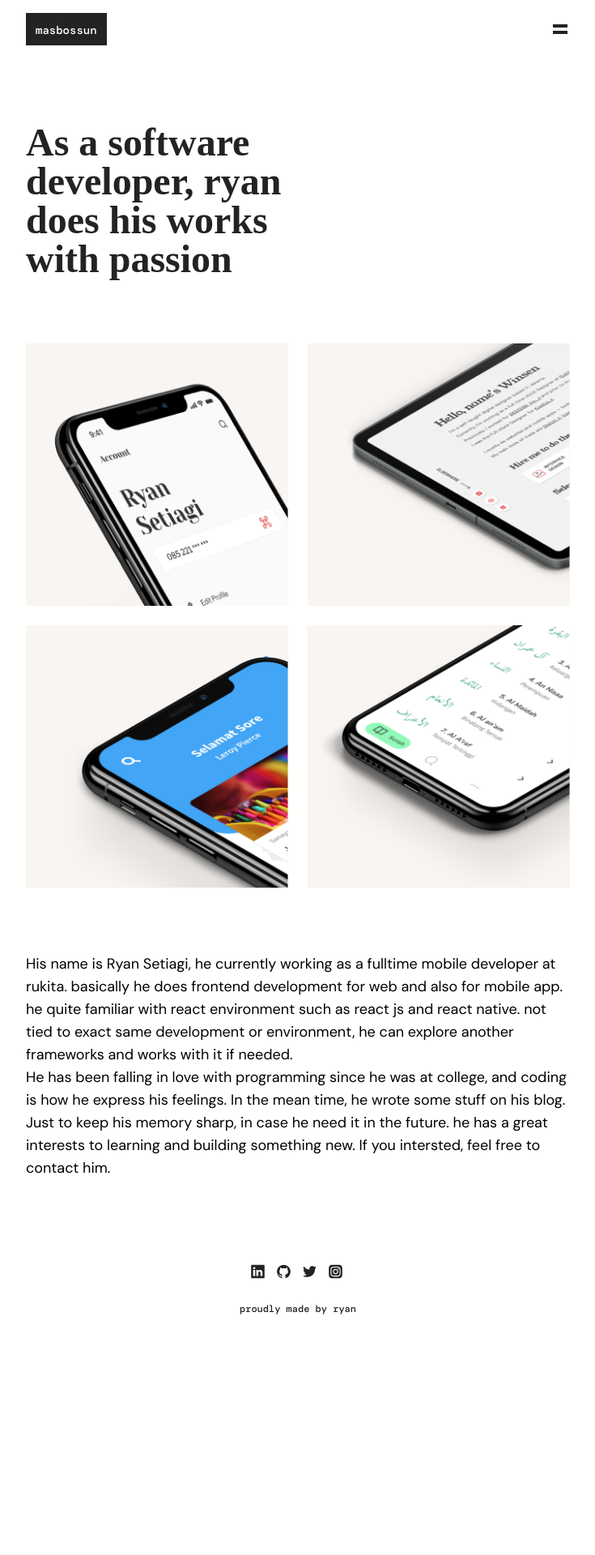
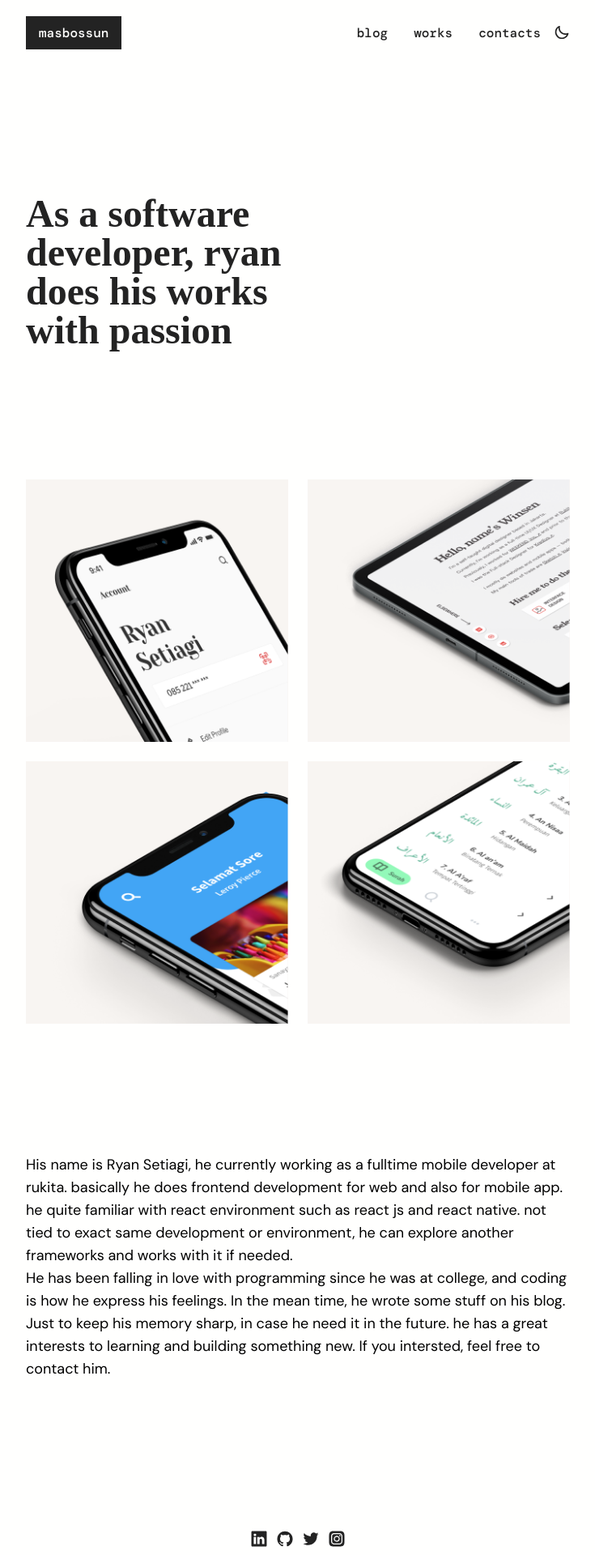
Before and after one commit to masbossun/masbossun-next, a Next.js app: page / in a window 1280 px wide. Shown: the top 1920 px of the page at 81% size, without its empty margins (272-1007 px from the left). Before the commit the page ends 1648 px from the top, so only its background shows below. Built offline with nearby package versions, Linux system fonts and the light colour scheme; a web font is replaced by a local one; what @tailwindcss/typography would draw is missing.

Commit message:
navbar: add desktop menu

```diff
--- a/components/icon.tsx
+++ b/components/icon.tsx
@@ -6,15 +6,23 @@ export type IconNames =
   | "twitter_solid"
   | "instagram_alt_solid"
   | "linkedin_solid"
-  | "github_solid";
+  | "github_solid"
+  | "sun"
+  | "moon";
 
 const Icon: FC<{
   icon: IconNames;
   className?: SVGAttributes<SVGSVGElement>["className"];
-}> = ({ icon, className }) => {
+  width: number;
+  height: number;
+}> = ({ icon, className, width, height }) => {
   return (
     <svg className={`fill-current ${className}`}>
-      <use xlinkHref={`/images/icons.svg#${icon}`} />
+      <use
+        xlinkHref={`/images/icons.svg#${icon}`}
+        width={width}
+        height={height}
+      />
     </svg>
   );
 };
--- a/components/navbar.tsx
+++ b/components/navbar.tsx
@@ -1,17 +1,26 @@
 import { FC, useState } from "react";
 import { useColorMode } from "../context/colorMode";
+import useWindowSize from "../hooks/useWindowSize";
+import Icon from "./icon";
 import Socials from "./socials";
 
 const Navbar = () => {
+  const size = useWindowSize();
   const [isMenuShow, setMenuShow] = useState(false);
 
   return (
-    <nav className="flex flex-row items-center py-4 relative">
+    <nav className="flex flex-row items-center justify-between py-4 relative">
       <NavLogo />
-      <NavMenuButton
-        onClick={() => setMenuShow((e) => !e)}
-        isMenuShow={isMenuShow}
-      />
+      {size ? (
+        size.width >= 640 ? (
+          <NavLinks />
+        ) : (
+          <NavMenuButton
+            onClick={() => setMenuShow((e) => !e)}
+            isMenuShow={isMenuShow}
+          />
+        )
+      ) : null}
       {isMenuShow ? <NavMenu /> : null}
     </nav>
   );
@@ -20,12 +29,58 @@ const Navbar = () => {
 const NavLogo = () => {
   return (
     <a href="/">
-      <div className="bg-black-primary dark:bg-white-secondary py-2 px-3">
-        <span className="font-monospace font-medium text-sm leading-4 text-white-primary dark:text-black-primary">
+      <div className="bg-black-primary dark:bg-white-secondary px-4 py-2">
+        <span className="font-monospace font-medium text-base text-white-primary dark:text-black-primary">
           masbossun
         </span>
       </div>
     </a>
+  );
+};
+
+const NavLinks: FC = () => {
+  const { colorMode, setColorMode } = useColorMode();
+
+  const toggleColorMode = () => {
+    if (colorMode === "dark") {
+      return setColorMode("light");
+    }
+    return setColorMode("dark");
+  };
+
+  return (
+    <div className="flex items-center">
+      <nav className="py-3 px-4">
+        <a
+          href="/blog"
+          className="font-monospace font-medium text-base leading-4 text-black-primary dark:text-white-primary"
+        >
+          blog
+        </a>
+      </nav>
+      <nav className="py-3 px-4">
+        <a
+          href="/works"
+          className="font-monospace font-medium text-base leading-4 text-black-primary dark:text-white-primary"
+        >
+          works
+        </a>
+      </nav>
+      <nav className="py-3 px-4">
+        <a
+          href="/contacts"
+          className="font-monospace font-medium text-base leading-4 text-black-primary dark:text-white-primary"
+        >
+          contacts
+        </a>
+      </nav>
+      <button
+        className=" text-black-primary dark:text-white-primary"
+        onClick={toggleColorMode}
+      >
+        <Icon icon="moon" height={20} width={20} className="h-5 w-5" />
+      </button>
+    </div>
   );
 };
 
--- a/components/socials.tsx
+++ b/components/socials.tsx
@@ -7,25 +7,35 @@ const Socials = () => {
         href="https://linkedin.com/in/ryan-setiagi"
         className="mr-2 text-black-primary dark:text-white-primary"
       >
-        <Icon icon="linkedin_solid" className="h-6 w-6" />
+        <Icon
+          icon="linkedin_solid"
+          width={24}
+          height={24}
+          className="h-6 w-6"
+        />
       </a>
       <a
         href="https://github.com/masbossun"
         className="mr-2 text-black-primary dark:text-white-primary"
       >
-        <Icon icon="github_solid" className="h-6 w-6" />
+        <Icon icon="github_solid" width={24} height={24} className="h-6 w-6" />
       </a>
       <a
         href="https://twitter.com/masbossun"
         className="mr-2 text-black-primary dark:text-white-primary"
       >
-        <Icon icon="twitter_solid" className="h-6 w-6" />
+        <Icon icon="twitter_solid" width={24} height={24} className="h-6 w-6" />
       </a>
       <a
         href="http://instagram.com/masbossun"
         className="text-black-primary dark:text-white-primary"
       >
-        <Icon icon="instagram_alt_solid" className="h-6 w-6" />
+        <Icon
+          icon="instagram_alt_solid"
+          width={24}
+          height={24}
+          className="h-6 w-6"
+        />
       </a>
     </div>
   );
--- /dev/null
+++ b/hooks/useWindowSize.ts
@@ -0,0 +1,32 @@
+import { useState, useEffect } from "react";
+// Define general type for useWindowSize hook, which includes width and height
+interface Size {
+  width: number;
+  height: number;
+}
+
+// Hook
+function useWindowSize(): Size | undefined {
+  // Initialize state with undefined width/height so server and client renders match
+  // Learn more here: https://joshwcomeau.com/react/the-perils-of-rehydration/
+  const [windowSize, setWindowSize] = useState<Size | undefined>(undefined);
+  useEffect(() => {
+    // Handler to call on window resize
+    function handleResize() {
+      // Set window width/height to state
+      setWindowSize({
+        width: window.innerWidth,
+        height: window.innerHeight,
+      });
+    }
+    // Add event listener
+    window.addEventListener("resize", handleResize);
+    // Call handler right away so state gets updated with initial window size
+    handleResize();
+    // Remove event listener on cleanup
+    return () => window.removeEventListener("resize", handleResize);
+  }, []); // Empty array ensures that effect is only run on mount
+  return windowSize;
+}
+
+export default useWindowSize;
--- a/package.json
+++ b/package.json
@@ -6,7 +6,8 @@
     "dev": "next dev",
     "build": "next build",
     "start": "next start",
-    "prepare": "husky install"
+    "prepare": "husky install",
+    "lint:fix": "eslint --cache --cache-location '../.eslintcache/' --fix"
   },
   "dependencies": {
     "@tailwindcss/aspect-ratio": "^0.2.0",
--- a/pages/blog/index.tsx
+++ b/pages/blog/index.tsx
@@ -23,7 +23,7 @@ const Page: NextPage<Props> = ({ posts }) => {
         <Navbar />
       </header>
       <main>
-        <h1 className="text-black-primary dark:text-white-primary my-20 max-w-page-title">
+        <h1 className="text-black-primary dark:text-white-primary my-20 md:my-40 max-w-page-title">
           Ryan usually wrote something here, blog, article, etc, you name it
         </h1>
         <ol>
@@ -72,7 +72,7 @@ const BlogPost: FC<{
       </p>
       <div className="h-6" />
       <a href={href ?? "#"}>
-        <div className="inline-flex bg-white-secondary dark:bg-accent-primary text-black-primary dark:text-white-primary py-3 px-4 rounded-none font-monospace font-medium text-sm">
+        <div className="inline-flex bg-accent-primary dark:bg-accent-primary text-black-primary dark:text-white-primary py-3 px-4 rounded-none font-monospace font-medium text-sm">
           read more
         </div>
       </a>
--- a/pages/index.tsx
+++ b/pages/index.tsx
@@ -9,7 +9,7 @@ export default function Home() {
         <Navbar />
       </header>
       <main>
-        <h1 className="text-black-primary dark:text-white-primary my-20 max-w-page-title">
+        <h1 className="text-black-primary dark:text-white-primary my-20 md:my-40 max-w-page-title">
           As a software developer, ryan does his works with passion
         </h1>
         <div className="grid grid-cols-1 md:grid-cols-2 gap-6">
@@ -42,7 +42,7 @@ export default function Home() {
             />
           </WorkImages>
         </div>
-        <div className="my-20 prose md:prose-lg dark:prose-dark max-w-none">
+        <div className="my-20 md:my-40 prose md:prose-lg dark:prose-dark max-w-none">
           <p>
             His name is Ryan Setiagi, he currently working as a fulltime mobile
             developer at <a href="https://rukita.co">rukita</a>. basically he
```
Also changed, not shown: public/images/icons.svg.
